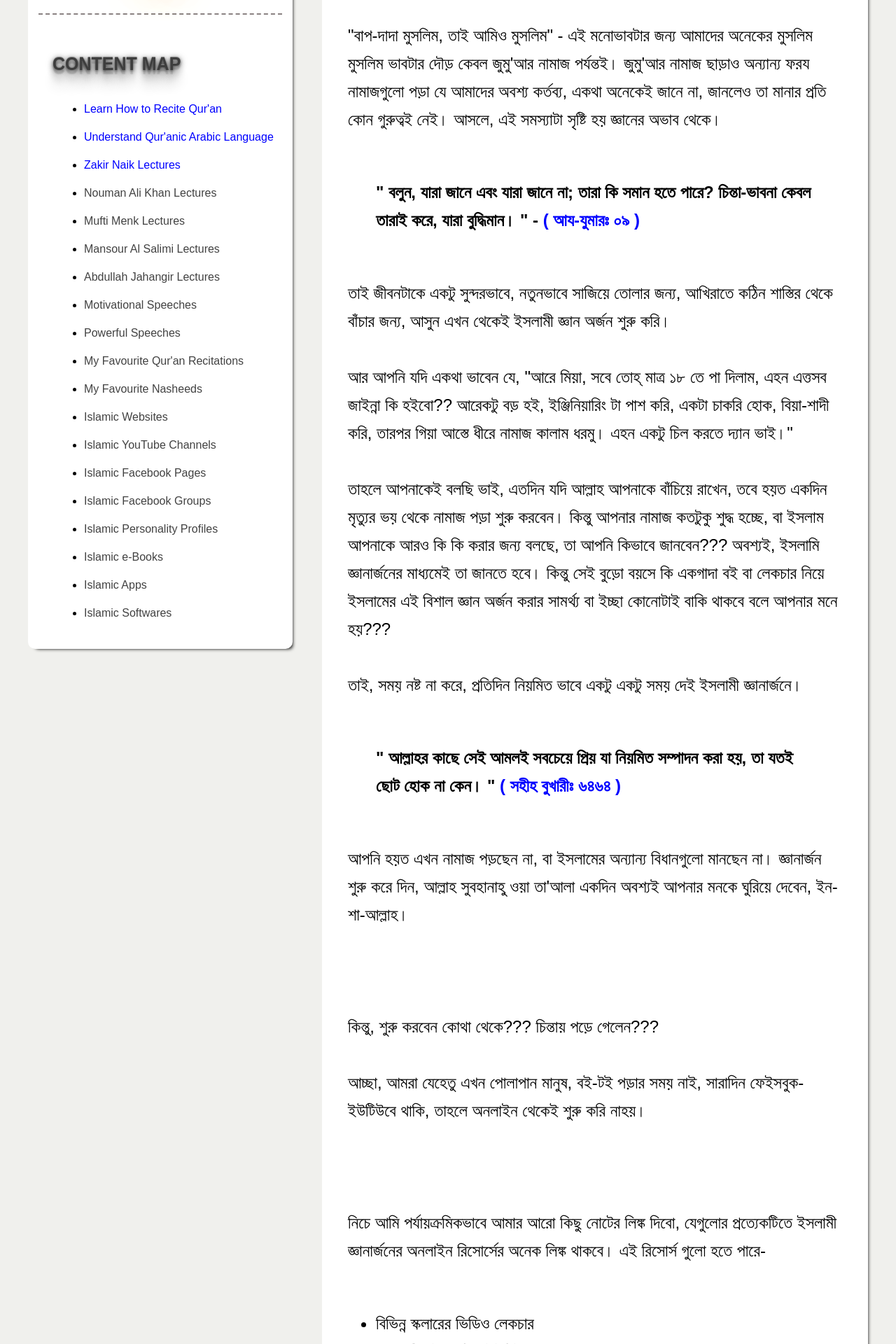
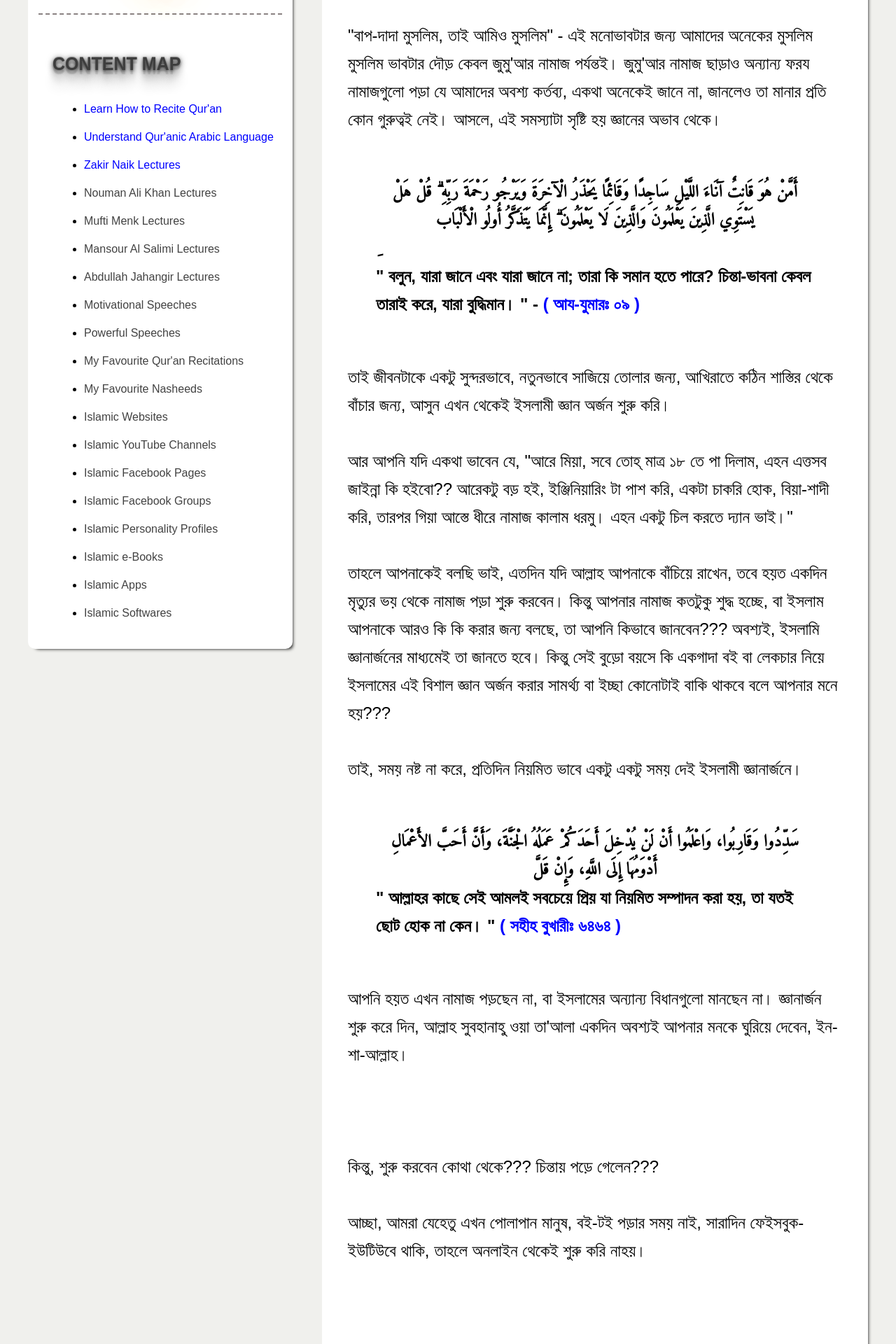
Before and after one commit to arman-bhaai/islamic-knowledge-resources, a Jekyll site: the page built from index.html, in a window 1280 px wide. Shown: the part 384-2304 px from the top of the page at 70% size. Built offline with Jekyll 4.4.1, drawn with Linux system fonts in a browser that asks for light colours; some web fonts are replaced.

Commit message:
updated preface content

```diff
--- a/_includes/head.html
+++ b/_includes/head.html
@@ -4,4 +4,5 @@
 	<link rel="stylesheet" type="text/css" href="{{ site.baseurl }}/styles/animate.css">
 	<link rel="stylesheet" type="text/css" href="{{ site.baseurl }}/styles/style.css">
 	<link href="https://fonts.maateen.me/bangla/font.css" rel="stylesheet">
+	<link href="https://fonts.googleapis.com/css?family=Amiri" rel="stylesheet">
 </head>
--- a/index.html
+++ b/index.html
@@ -3,18 +3,32 @@
 title: Preface
 ---
 
-<span>26th May, 2018...</span><br><br>
+<span id="date">26th May, 2018...</span><br><br>
 	<div class="bangla-text">
 		"বাপ-দাদা মুসলিম, তাই আমিও মুসলিম" - এই মনোভাবটার জন্য আমাদের অনেকের মুসলিম মুসলিম ভাবটার দৌড় কেবল জুমু'আর নামাজ পর্যন্তই। জুমু'আর নামাজ ছাড়াও অন্যান্য ফরয নামাজগুলো পড়া যে আমাদের অবশ্য কর্তব্য, একথা অনেকেই জানে না, জানলেও তা মানার প্রতি কোন গুরুত্বই নেই। আসলে, এই সমস্যাটা সৃষ্টি হয় জ্ঞানের অভাব থেকে।
-	<br><br><blockquote>" বলুন, যারা জানে এবং যারা জানে না; তারা কি সমান হতে পারে? চিন্তা-ভাবনা কেবল তারাই করে, যারা বুদ্ধিমান। " - <a href="https://quran.com/39/9?translations=20">( আয-যুমারঃ ০৯ )</a></blockquote><br>
-	তাই জীবনটাকে একটু সুন্দরভাবে, নতুনভাবে সাজিয়ে  তোলার জন্য, আখিরাতে কঠিন শাস্তির থেকে বাঁচার জন্য, আসুন এখন থেকেই ইসলামী জ্ঞান অর্জন শুরু করি। <br><br>
+		<br><br>
+		<blockquote>
+			<div class="arabic-text">أَمَّنْ هُوَ قَانِتٌ آنَاءَ اللَّيْلِ سَاجِدًا وَقَائِمًا يَحْذَرُ الْآخِرَةَ وَيَرْجُو رَحْمَةَ رَبِّهِ ۗ قُلْ هَلْ يَسْتَوِي الَّذِينَ يَعْلَمُونَ وَالَّذِينَ لَا يَعْلَمُونَ ۗ إِنَّمَا يَتَذَكَّرُ أُولُو الْأَلْبَاب</div>ِ
+			<br>
+			" বলুন, যারা জানে এবং যারা জানে না; তারা কি সমান হতে পারে? চিন্তা-ভাবনা কেবল তারাই করে, যারা বুদ্ধিমান। " - <a href="https://quran.com/39/9?translations=20">( আয-যুমারঃ ০৯ )</a>
+		</blockquote>
+		<br>
+		তাই জীবনটাকে একটু সুন্দরভাবে, নতুনভাবে সাজিয়ে  তোলার জন্য, আখিরাতে কঠিন শাস্তির থেকে বাঁচার জন্য, আসুন এখন থেকেই ইসলামী জ্ঞান অর্জন শুরু করি।
+		<br><br>
 		আর আপনি যদি একথা ভাবেন যে, "আরে মিয়া, সবে তোহ্ মাত্র ১৮ তে পা দিলাম, এহন এত্তসব জাইন্না কি হইবো?? আরেকটু বড় হই, ইঞ্জিনিয়ারিং টা পাশ করি, একটা চাকরি হোক, বিয়া-শাদী করি, তারপর গিয়া আস্তে ধীরে নামাজ কালাম ধরমু। এহন একটু চিল করতে দ্যান ভাই।"<br><br>
 		তাহলে আপনাকেই বলছি ভাই, এতদিন যদি আল্লাহ আপনাকে বাঁচিয়ে রাখেন, তবে হয়ত একদিন মৃত্যুর ভয় থেকে নামাজ পড়া শুরু করবেন। কিন্তু আপনার নামাজ কতটুকু শুদ্ধ হচ্ছে, বা ইসলাম আপনাকে আরও কি কি করার জন্য বলছে, তা আপনি কিভাবে জানবেন??? অবশ্যই, ইসলামি জ্ঞানার্জনের মাধ্যমেই তা জানতে হবে। কিন্তু সেই বুড়ো বয়সে কি একগাদা বই বা লেকচার নিয়ে ইসলামের এই বিশাল জ্ঞান অর্জন করার সামর্থ্য বা ইচ্ছা কোনোটাই বাকি থাকবে বলে আপনার মনে হয়???<br><br>
-	তাই, সময় নষ্ট না করে, প্রতিদিন নিয়মিত ভাবে একটু একটু সময় দেই ইসলামী জ্ঞানার্জনে। <br><br>
-	<blockquote>" আল্লাহর কাছে সেই আমলই সবচেয়ে প্রিয় যা নিয়মিত সম্পাদন করা হয়, তা যতই ছোট হোক না কেন। " <a href="https://sunnah.com/bukhari/81/53">( সহীহ বুখারীঃ ৬৪৬৪ )</a></blockquote><br>
-	আপনি হয়ত এখন নামাজ পড়ছেন না, বা ইসলামের অন্যান্য বিধানগুলো মানছেন না। জ্ঞানার্জন শুরু করে দিন, আল্লাহ সুবহানাহু ওয়া তা'আলা একদিন অবশ্যই আপনার মনকে ঘুরিয়ে দেবেন, ইন-শা-আল্লাহ। <br><br><br><br>
+		তাই, সময় নষ্ট না করে, প্রতিদিন নিয়মিত ভাবে একটু একটু সময় দেই ইসলামী জ্ঞানার্জনে।
+		<br><br>
+		<blockquote>
+			<div class="arabic-text">سَدِّدُوا وَقَارِبُوا، وَاعْلَمُوا أَنْ لَنْ يُدْخِلَ أَحَدَكُمْ عَمَلُهُ الْجَنَّةَ، وَأَنَّ أَحَبَّ الأَعْمَالِ أَدْوَمُهَا إِلَى اللَّهِ، وَإِنْ قَلَّ</div>
+			" আল্লাহর কাছে সেই আমলই সবচেয়ে প্রিয় যা নিয়মিত সম্পাদন করা হয়, তা যতই ছোট হোক না কেন। " <a href="https://sunnah.com/bukhari/81/53">( সহীহ বুখারীঃ ৬৪৬৪ )</a>
+		</blockquote>
+		<br>
+		আপনি হয়ত এখন নামাজ পড়ছেন না, বা ইসলামের অন্যান্য বিধানগুলো মানছেন না। জ্ঞানার্জন শুরু করে দিন, আল্লাহ সুবহানাহু ওয়া তা'আলা একদিন অবশ্যই আপনার মনকে ঘুরিয়ে দেবেন, ইন-শা-আল্লাহ।
+		<br><br><br><br>
 
-	কিন্তু, শুরু করবেন কোথা থেকে??? চিন্তায় পড়ে গেলেন??? <br><br>
+		কিন্তু, শুরু করবেন কোথা থেকে??? চিন্তায় পড়ে গেলেন???
+		<br><br>
 		আচ্ছা, আমরা যেহেতু এখন পোলাপান মানুষ, বই-টই পড়ার সময় নাই, সারাদিন ফেইসবুক-ইউটিউবে থাকি, তাহলে অনলাইন থেকেই শুরু করি নাহয়।<br><br><br><br>
 
 		নিচে আমি পর্যায়ক্রমিকভাবে আমার আরো কিছু নোটের লিঙ্ক দিবো, যেগুলোর প্রত্যেকটিতে ইসলামী জ্ঞানার্জনের অনলাইন রিসোর্সের অনেক লিঙ্ক থাকবে। এই রিসোর্স গুলো হতে পারে- <br><br>
@@ -42,5 +56,5 @@
 
 		<br><br>
 		আর এই রিসোর্স অথবা নোটগুলো আমি ধীরে ধীরে আপডেট করতে থাকবো। তবে সবগুলো নোটের ইনডেক্স পেইজ বা সূচিপত্র হবে এই নোটটি।
-
 	</div>
+</span>
--- a/styles/style.css
+++ b/styles/style.css
@@ -169,7 +169,13 @@
     font-size: 1.5em;
 }
 
-div#content-text span {
+.arabic-text {
+    font-family: 'Amiri', serif;
+    text-align: center;
+    direction: rtl;
+}
+
+div#content-text span#date {
     font-size: .8em;
     font-weight: bolder;
     border-bottom: 3px solid #424242;
```
Lines whose indentation alone changed are shown as unchanged.
